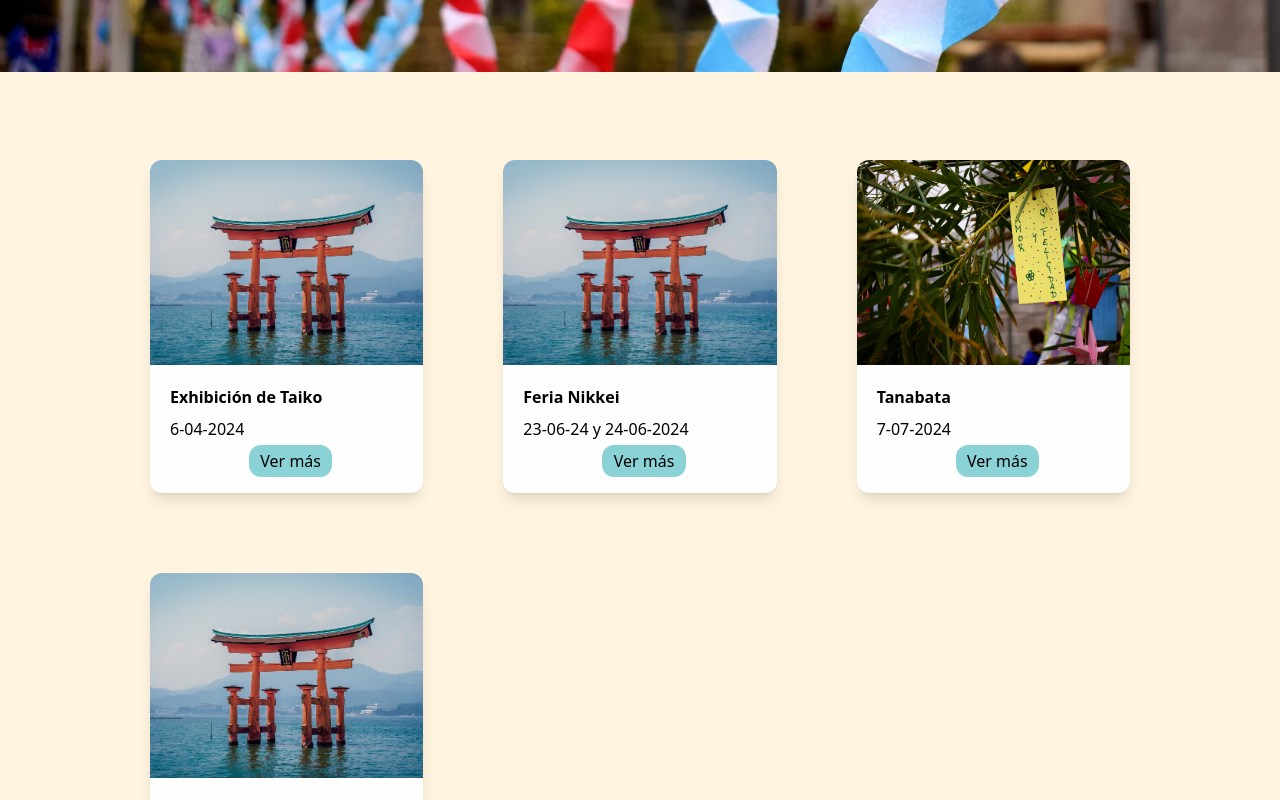
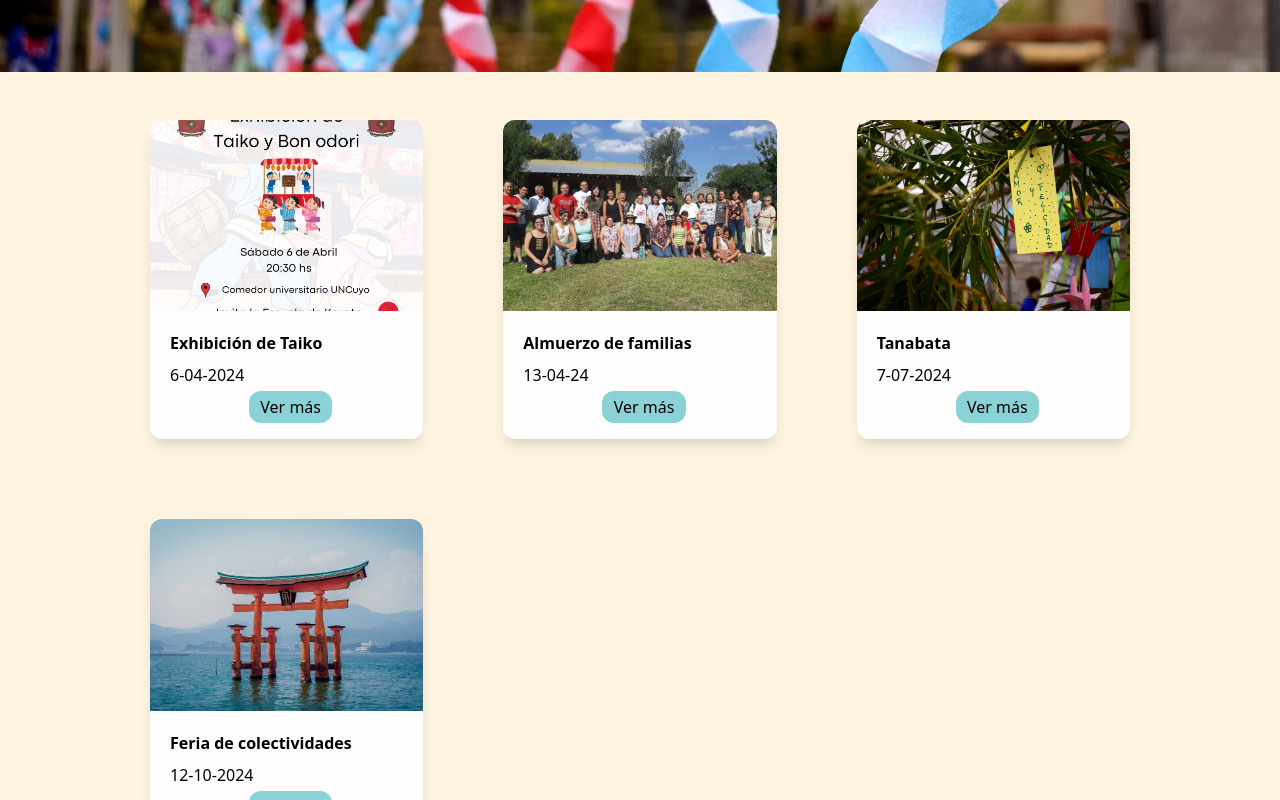
Before and after one commit to LiliaG-hiramatsu/nikkeimendoza, a React (Vite) app: page /eventos in a window 1280 px wide. Shown: the part 440-1240 px from the top of the page. Built offline with nearby package versions, Linux system fonts and the light colour scheme.

Commit message:
detalles en eventos page

```diff
--- a/src/components/EventoCard.jsx
+++ b/src/components/EventoCard.jsx
@@ -4,7 +4,7 @@ import { Link as Anchor } from "react-router-dom"
 export default function EventoCard({ src, alt, name, date, id }) {
     return (
         <div className="w-full h-auto rounded-xl overflow-hidden shadow-lg bg-[#fefefe]">
-            <img src={src} alt={alt} className="aspect-[4/3] object-cover" />
+            <img src={src} alt={alt} className="aspect-[500/350] object-cover" />
             <div className="flex flex-col px-2 py-4 ml-2">
                 <h1 className="py-1 px-1 font-semibold">{name}</h1>
                 <p className="py-1 px-1">{date}</p>
--- a/src/pages/Eventos.jsx
+++ b/src/pages/Eventos.jsx
@@ -5,15 +5,15 @@ export default function Eventos() {
   const eventos_pos = [
   {
     "id": 1,
-    "img": "/data/random-image.jpg",
+    "img": "/data/evento_taiko.png",
     "nombre": "Exhibición de Taiko",
     "fecha": "6-04-2024"
   },
   {
     "id": 2,
-    "img": "/data/random-image.jpg",
-    "nombre": "Feria Nikkei",
-    "fecha": "23-06-24 y 24-06-2024"
+    "img": "/data/almuerzo.jpg",
+    "nombre": "Almuerzo de familias",
+    "fecha": "13-04-24"
   },
   {
     "id": 3,
@@ -55,8 +55,8 @@ export default function Eventos() {
           Próximos Eventos
         </h1>
       </div>
-      <div className="grid grid-cols-1 gap-5 my-10 mx-[30px]
-                  md:grid-cols-2 md:gap-10 md:mx-[60px]
+      <div className="grid grid-cols-1 gap-7 mx-[30px] my-0
+                  md:grid-cols-2 md:gap-10 md:mx-[60px] md:my-10
                   lg:gap-20 lg:mx-[150px]
                   xl:grid-cols-3
                   min-[2000px]:mx-[300px] min-[2000px]:gap-24 min-[200px]:my-20">
@@ -72,8 +72,8 @@ export default function Eventos() {
           )
         }
       </div>
-      <div className="w-[90vw] h-[80vh] bg-[#e9feff] mb-5 p-2 rounded-xl shadow-xl
-      md:w-[80vw] md:p-5
+      <div className="w-[90vw] h-[450px] bg-[#e9feff] mb-5 p-2 rounded-xl shadow-xl
+      md:w-[80vw] md:h-[80vh] md:p-5
       lg:w-[60vw] lg:p-10
       xl:w-[50vw]">
         <Calendario />
```
Also changed, not shown: public/data/almuerzo.jpg (renamed from public/data/portada.jpg), public/data/evento_taiko.png (added).
